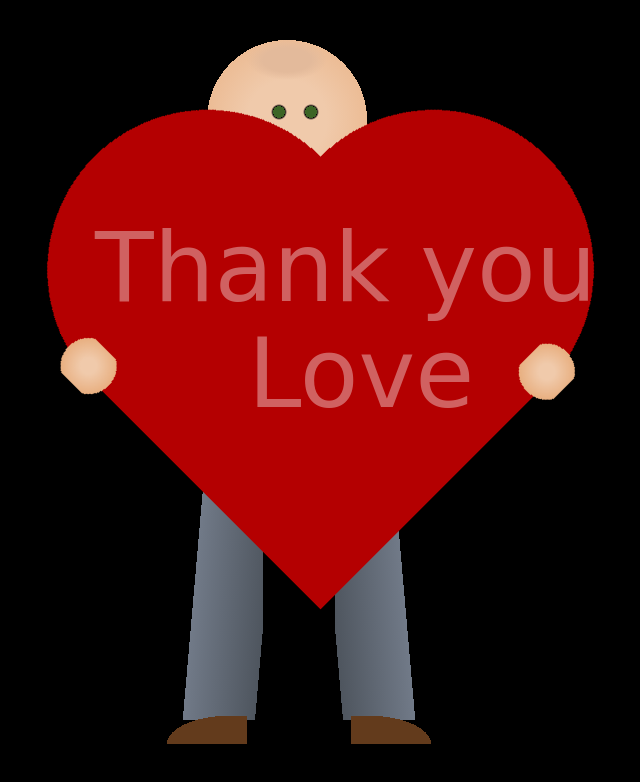
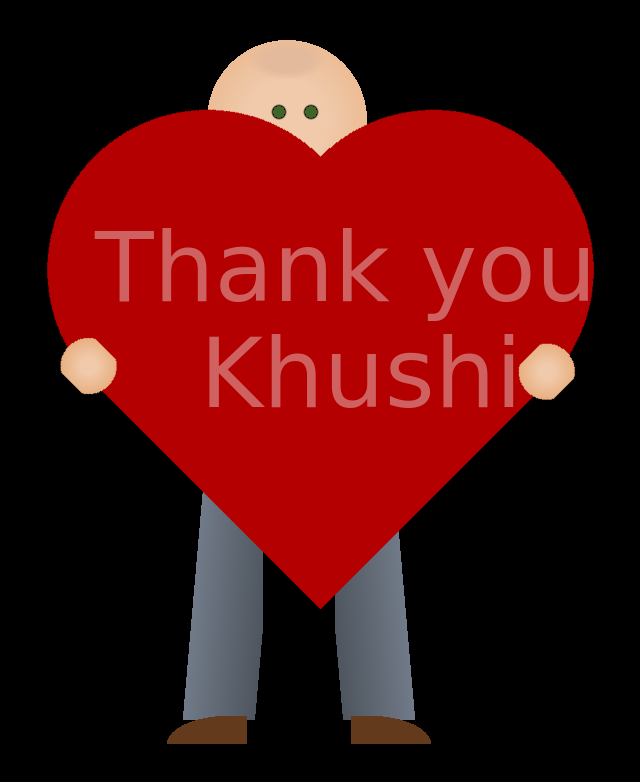
Before and after one commit to Ultimate-111/Khushiijii-github.io, a plain HTML site: page new.html in a window 1280 px wide. Shown: the whole page, without its empty margins (353-993 px from the left). Drawn offline with Linux system fonts and the light colour scheme.

Commit message:
Update style.css

```diff
--- a/style.css
+++ b/style.css
@@ -94,7 +94,7 @@ div.beloved:after {
   display: flex;
   position: absolute;
   white-space: pre;
-  content: "Thank you \a Love";
+  content: "Thank you \a Khushi";
 
   text-align: center;
   line-height: 1.1;
```
